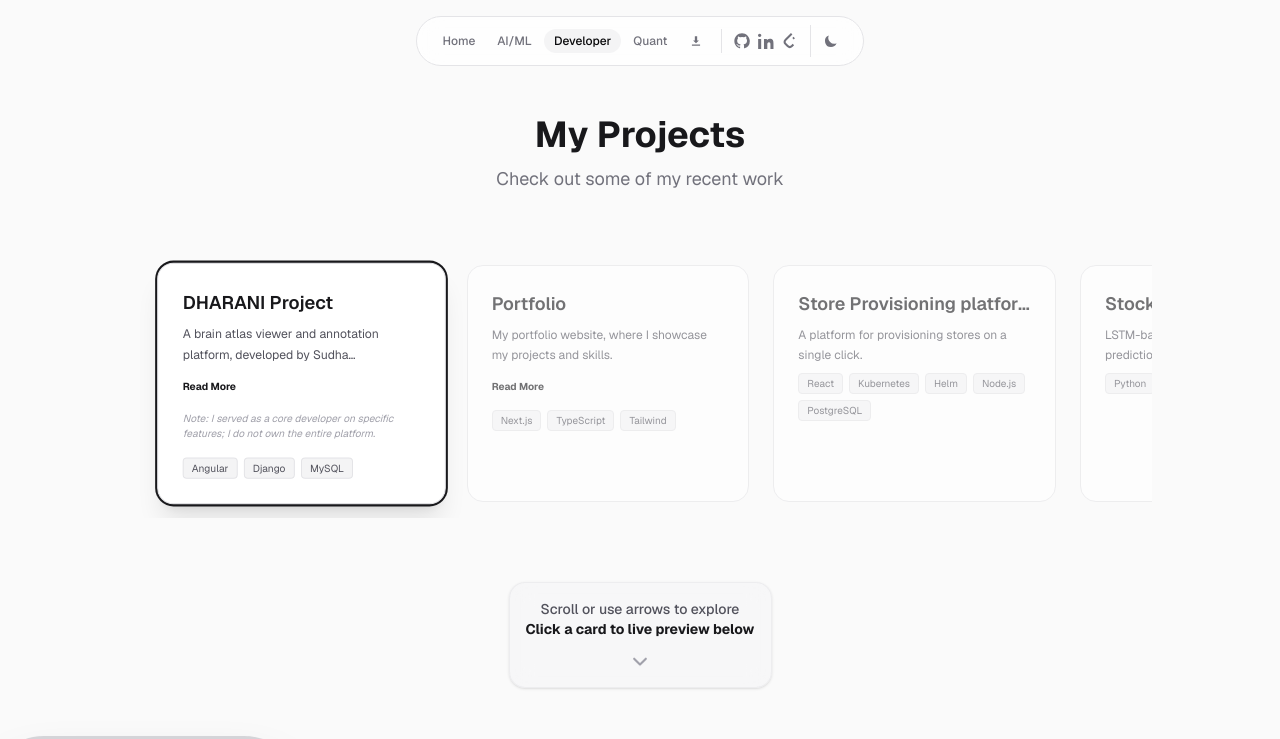
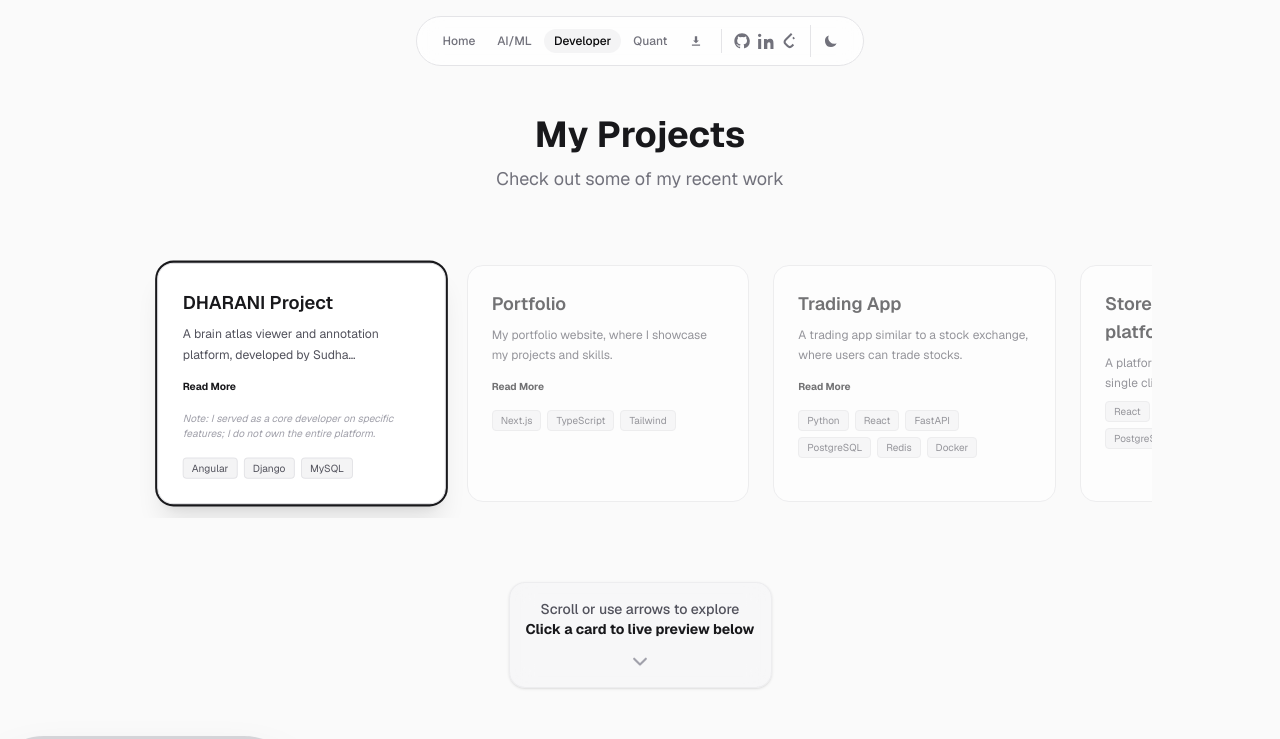
Before and after one commit to ADC-1747/portfolio_all, a Next.js app: page /developer in a window 1280 px wide. Shown: the top 739 px of the page. Built offline with nearby package versions, Linux system fonts and the light colour scheme.

Commit message:
fix: project card title issue

```diff
--- a/app/developer/page.tsx
+++ b/app/developer/page.tsx
@@ -44,6 +44,27 @@ export default function Portfolio() {
     },
     {
       id: 3,
+      title: "Trading App",
+      description: "A trading app similar to a stock exchange, where users can trade stocks.",
+      url: "https://github.com/ADC-1747/Trading_App",
+      tags: ["Python", "React", "FastAPI", "PostgreSQL", "Redis", "Docker"],
+      contributions: [
+        "Designed the architecture of the trading app similar to a stock exchange",
+        "Implemented real-time order matching engine",
+        "Implemented concurrent order matching",
+        "Implemented real-time market data fetching",
+        "Implemented real-time order book using websockets and redis"
+      ],
+      fullStack: ["Python", "React", "FastAPI", "PostgreSQL", "Redis", "Docker"],
+      features: [
+        "Real-time order matching engine",
+        "Concurrent order matching",
+        "Real-time market data fetching",
+        "Real-time order book using websockets and redis"
+      ]
+    },
+    {
+      id: 4,
       title: "Store Provisioning platform",
       description: "A platform for provisioning stores on a single click.",
       url: "https://github.com/ADC-1747/store-platform",
@@ -62,7 +83,7 @@ export default function Portfolio() {
       ]
     },
     {
-      id: 4,
+      id: 5,
       title: "Stock Price Predictor",
       description: "LSTM-based stock price movement prediction tool",
       url: "https://example.com/stocks",
@@ -80,7 +101,7 @@ export default function Portfolio() {
       ]
     },
     {
-      id: 5,
+      id: 6,
       title: "AI Chatbot",
       description: "Intelligent personal assistant with streaming responses",
       url: "/aiml",
@@ -98,7 +119,7 @@ export default function Portfolio() {
       ]
     },
     {
-      id: 6,
+      id: 7,
       title: "Neural Style Transfer",
       description: "Artistic style transfer using pre-trained VGG-19",
       url: "https://example.com/art",
@@ -116,7 +137,7 @@ export default function Portfolio() {
       ]
     },
     {
-      id: 7,
+      id: 8,
       title: "Order Book Prediction",
       description: "High-frequency trading signal generation from LOB data",
       url: "https://example.com/quant",
@@ -242,7 +263,7 @@ export default function Portfolio() {
                   : 'opacity-60 hover:opacity-100'
                   }`}
               >
-                <h3 className="text-lg font-semibold text-zinc-900 dark:text-zinc-100 mb-2 truncate">{project.title}</h3>
+                <h3 className="text-lg font-semibold text-zinc-900 dark:text-zinc-100 mb-2">{project.title}</h3>
                 <p className={`text-zinc-600 dark:text-zinc-400 text-xs mb-2 leading-relaxed ${expandedProjects.has(project.id) ? '' : 'line-clamp-2'}`}>
                   {project.description}
                 </p>
```
